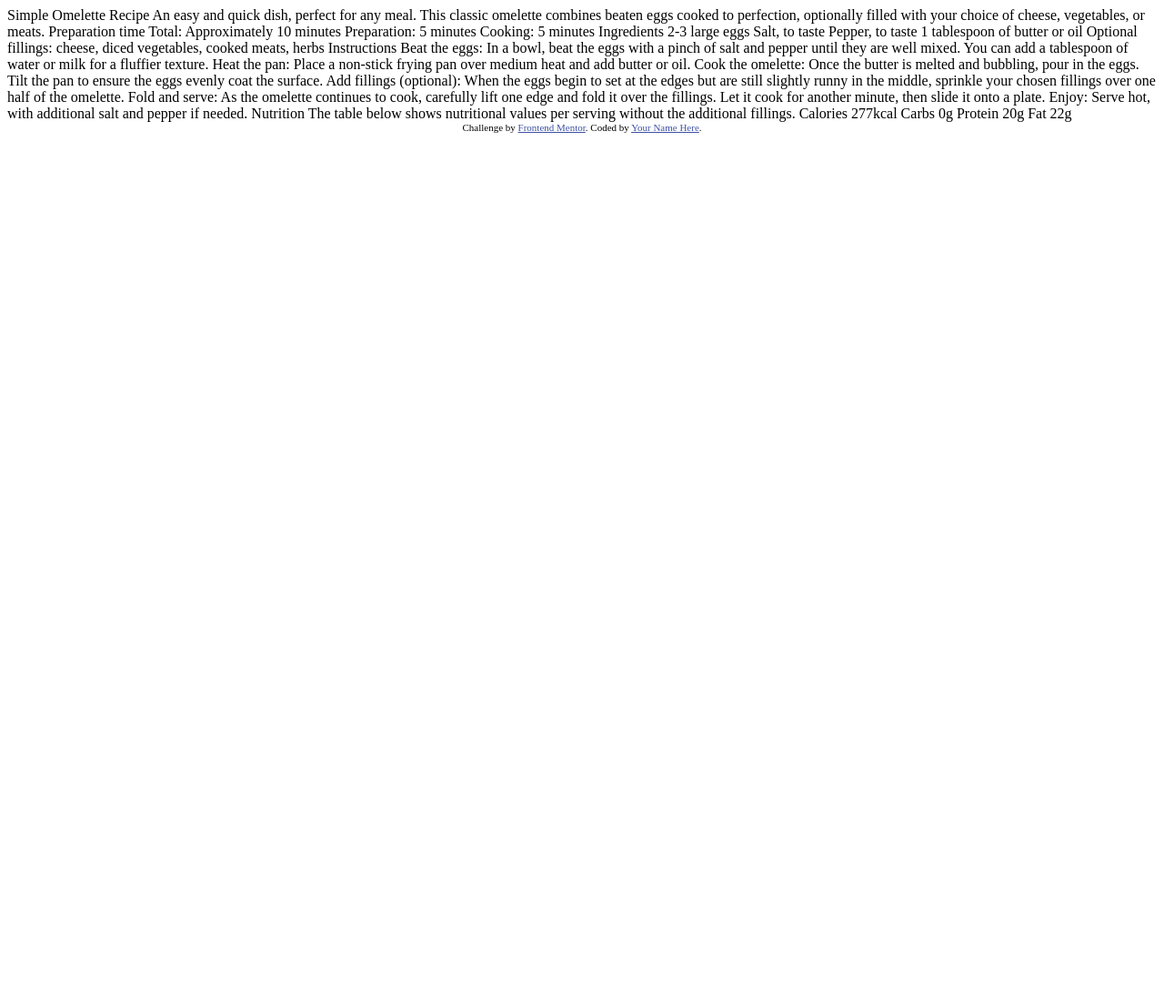
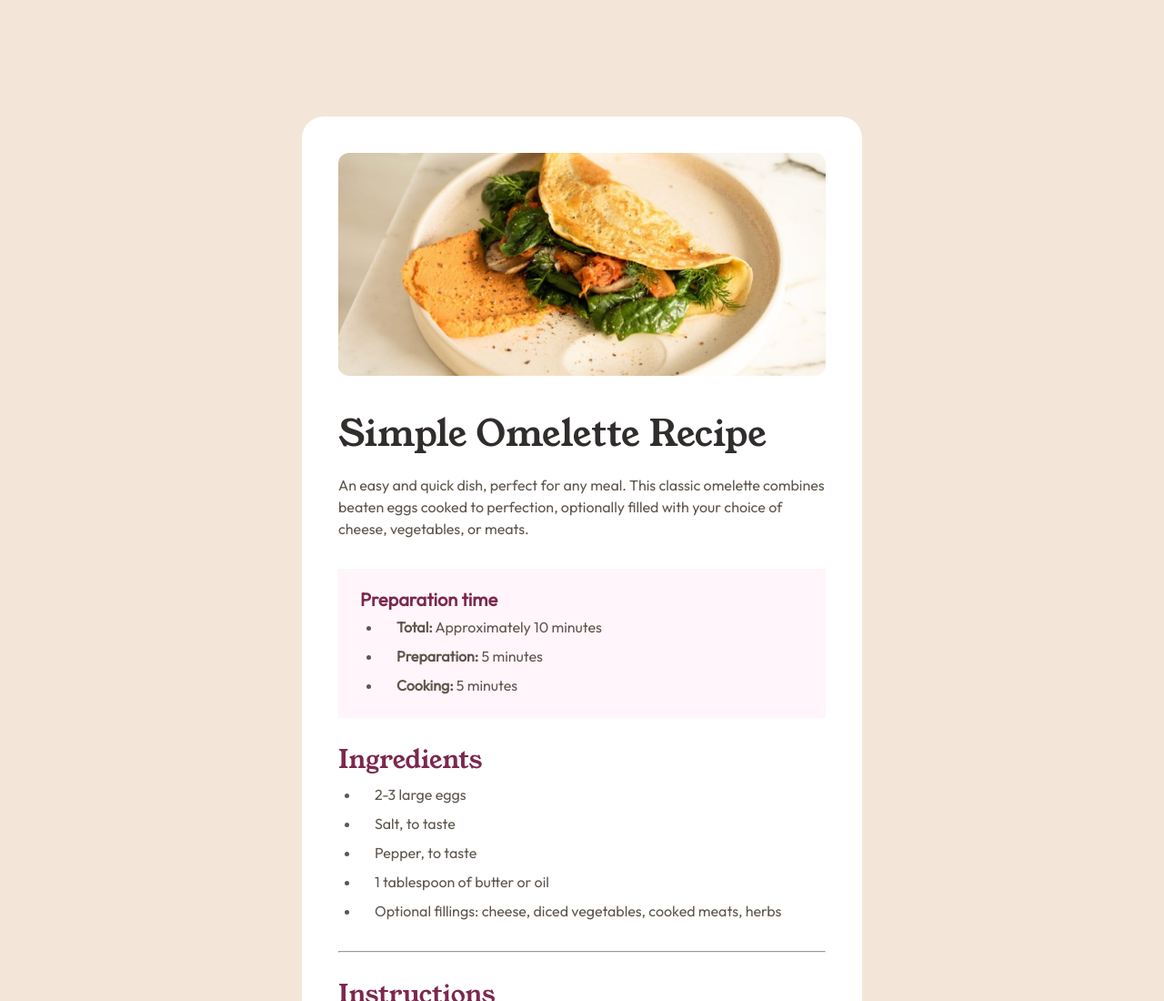
Before and after one commit to i-prkr/recipe-page, a plain HTML site: page index.html in a window 1280 px wide. Shown: the top 1100 px of the page at 91% size. Before the commit the page ends 800 px from the top, so only its background shows below. Drawn offline with Linux system fonts and the light colour scheme.

Commit message:
First draft of solution

```diff
--- a/index.html
+++ b/index.html
@@ -5,73 +5,98 @@
   <meta name="viewport" content="width=device-width, initial-scale=1.0"> <!-- displays site properly based on user's device -->
 
   <link rel="icon" type="image/png" sizes="32x32" href="./assets/images/favicon-32x32.png">
+  <link rel="stylesheet" href="./styles.css">
+  <link rel="preconnect" href="https://fonts.googleapis.com">
+  <link rel="preconnect" href="https://fonts.gstatic.com" crossorigin>
+  <link href="https://fonts.googleapis.com/css2?family=Outfit&family=Young+Serif&display=swap" rel="stylesheet">
 
-  <title>Frontend Mentor | Recipe page</title>
+  <title>Recipe page</title>
 
-  <!-- Feel free to remove these styles or customise in your own stylesheet 👍 -->
   <style>
     .attribution { font-size: 11px; text-align: center; }
     .attribution a { color: hsl(228, 45%, 44%); }
   </style>
 </head>
 <body>
+  <div class="container">
+    <div class="card">
+      <img src="./assets/images/image-omelette.jpeg" alt="omelette" />
+      <div class="card-text">
+        <h1>Simple Omelette Recipe</h1>
 
-  Simple Omelette Recipe
+        <p class="description">An easy and quick dish, perfect for any meal. This classic omelette combines beaten eggs cooked
+          to perfection, optionally filled with your choice of cheese, vegetables, or meats.</p>
 
-  An easy and quick dish, perfect for any meal. This classic omelette combines beaten eggs cooked
-  to perfection, optionally filled with your choice of cheese, vegetables, or meats.
+        <section class="preparation">
+          <h3>Preparation time</h3>
+          <ul>
+            <li><strong>Total:</strong> Approximately 10 minutes</li>
+            <li><strong>Preparation:</strong>  5 minutes</li>
+            <li><strong>Cooking:</strong>  5 minutes</li>
+          </ul>
+        </section>
 
-  Preparation time
+        <section class="ingredients">
+          <h2>Ingredients</h2>
+          <ul>
+            <li>2-3 large eggs</li>
+            <li>Salt, to taste</li>
+            <li>Pepper, to taste</li>
+            <li>1 tablespoon of butter or oil</li>
+            <li>Optional fillings: cheese, diced vegetables, cooked meats, herbs</li>
+          </ul>
+        </section>
+        <hr/>
+        <section class="instructions">
+          <h2>Instructions</h2>
 
-  Total: Approximately 10 minutes
-  Preparation: 5 minutes
-  Cooking: 5 minutes
+          <ol>
+            <li><strong>Beat the eggs:</strong> In a bowl, beat the eggs with a pinch of salt and pepper until they are well mixed.
+              You can add a tablespoon of water or milk for a fluffier texture.</li>
+            <li><strong>Heat the pan:</strong> Place a non-stick frying pan over medium heat and add butter or oil.</li>
+            <li><strong>Cook the omelette:</strong> Once the butter is melted and bubbling, pour in the eggs. Tilt the pan to ensure
+              the eggs evenly coat the surface.</li>
+            <li><strong>Add fillings (optional):</strong> When the eggs begin to set at the edges but are still slightly runny in the
+              middle, sprinkle your chosen fillings over one half of the omelette.</li>
+            <li><strong>Fold and serve:</strong> As the omelette continues to cook, carefully lift one edge and fold it over the
+              fillings. Let it cook for another minute, then slide it onto a plate.</li>
+            <li><strong>Enjoy:</strong> Serve hot, with additional salt and pepper if needed.</li>
+          </ol>
 
-  Ingredients
+        </section>
+        <hr/>
+        <section class="nutrition">
+          <h2>Nutrition</h2>
 
-  2-3 large eggs
-  Salt, to taste
-  Pepper, to taste
-  1 tablespoon of butter or oil
-  Optional fillings: cheese, diced vegetables, cooked meats, herbs
+          <p>The table below shows nutritional values per serving without the additional fillings.</p>
 
-  Instructions
+          <table>
+            <tr>
+              <td>Calories</td>
+              <td><strong>277kcal</strong></td>
+            </tr>
+            <tr>
+              <td>Carbs</td>
+              <td><strong>0g</strong></td>
+            </tr>
+            <tr>
+              <td>Protein</td>
+              <td><strong>20g</strong></td>
+            </tr>
+            <tr>
+              <td>Fat</td>
+              <td><strong>22g</strong></td>
+            </tr>
+          </table>
 
-  Beat the eggs: In a bowl, beat the eggs with a pinch of salt and pepper until they are well mixed.
-  You can add a tablespoon of water or milk for a fluffier texture.
+        </section>
+      </div>
+    </div>
+  </div>
 
-  Heat the pan: Place a non-stick frying pan over medium heat and add butter or oil.
-
-  Cook the omelette: Once the butter is melted and bubbling, pour in the eggs. Tilt the pan to ensure
-  the eggs evenly coat the surface.
-
-  Add fillings (optional): When the eggs begin to set at the edges but are still slightly runny in the
-  middle, sprinkle your chosen fillings over one half of the omelette.
-
-  Fold and serve: As the omelette continues to cook, carefully lift one edge and fold it over the
-  fillings. Let it cook for another minute, then slide it onto a plate.
-
-  Enjoy: Serve hot, with additional salt and pepper if needed.
-
-  Nutrition
-
-  The table below shows nutritional values per serving without the additional fillings.
-
-  Calories
-  277kcal
-
-  Carbs
-  0g
-
-  Protein
-  20g
-
-  Fat
-  22g
-
-  <div class="attribution">
+  <!-- <div class="attribution">
     Challenge by <a href="https://www.frontendmentor.io?ref=challenge" target="_blank">Frontend Mentor</a>.
-    Coded by <a href="#">Your Name Here</a>.
-  </div>
+    Coded by <a href="#">Ian Parker</a>.
+  </div> -->
 </body>
 </html>
--- /dev/null
+++ b/styles.css
@@ -0,0 +1,201 @@
+* {
+    margin: 0px;
+    padding: 0px;
+    font-size: 100%;
+    letter-spacing: 0px;
+    box-sizing: border-box;
+    /* list-style-position: inside; */
+}
+
+:root {
+
+    /* fonts */
+    --ff-outfit-sans: "Outfit", sans-serif;
+    --ff-young-serif: "Young Serif", serif;
+    --fs-preset1: 2.5rem;
+    --fs-preset2: 1.75rem;
+    --fs-preset3: 1.25rem;
+    --fs-preset4: 1rem;
+    --fw-normal: 400;
+    --fw-semibold: 600;
+    --fw-bold: 700;
+    --flh-regular: 100%;
+    --flh-extra: 150%;
+
+    /* colours */
+    --clr-rose-800: hsl(332, 51%, 32%);
+    --clr-rose-50: hsl(330, 100%, 98%);
+    --clr-stone-900: hsl(24, 5%, 18%);
+    --clr-stone-600: hsl(30,10%, 34%);
+    --clr-stone-150: hsl(30,18%, 87%);
+    --clr-stone-100: hsl(30,54%, 90%);
+    --clr-brown-800: hsl(14,45%, 36%);
+    --clr-white: hsl(0,0%, 100%);
+
+    color: var(--clr-stone-600);
+}
+
+img {
+    max-width: 100%;
+}
+
+h1 {
+    font-family: var(--ff-young-serif);
+    font-size: var(--fs-preset1);
+    font-weight: var(--fw-normal);
+    line-height: var(--flh-regular);
+    color: var(--clr-stone-900);
+}
+
+h2 {
+    font-family: var(--ff-young-serif);
+    font-size: var(--fs-preset2);
+    font-weight: var(--fw-normal);
+    line-height: var(--flh-regular);
+}
+
+h3 {
+    font-family: var(--ff-outfit-sans);
+    font-size: var(--fs-preset3);
+    font-weight: var(--fw-semibold);
+    line-height: var(--flh-regular);
+}
+
+p, li, td, tr {
+    font-family: var(--ff-outfit-sans);
+    font-size: var(--fs-preset4);
+    font-weight: var(--fw-normal);
+    line-height: var(--flh-extra);
+}
+
+ul, ol {
+    margin-left: 24px;
+}
+
+li {
+    margin-top: 8px;
+    padding-left: 16px;
+}
+
+table {
+    margin-top: 24px;
+    width: 100%;
+    border-collapse: collapse;
+}
+
+tr {
+    border-bottom: 1pt solid var(--clr-stone-150);
+}
+
+tr:last-child {
+    border-bottom: none;
+}
+
+td {
+    padding: 12px;
+
+    > strong {
+        color: var(--clr-brown-800);
+    }
+}
+
+.container {
+    background-color: var(--clr-stone-100);
+    display: flex;
+    flex-direction: column;
+    align-items: center;
+    justify-content: center;
+}
+
+.card {
+    background-color: var(--clr-white);
+}
+
+.card-text {
+    padding-inline: 32px;
+    padding-block: 40px;
+}
+
+.description {
+    margin-top: 24px;
+}
+
+.preparation {
+    padding: 24px;
+    background-color: var(--clr-rose-50);
+    margin-top: 32px;
+
+    > h3 {
+        color: var(--clr-rose-800);
+        margin-bottom: 8px;
+    }
+
+}
+
+.ingredients {
+    margin-block: 32px;
+
+    > h2 {
+        color: var(--clr-rose-800);
+        margin-bottom: 12px;
+    }
+}
+
+.instructions {
+    margin-block: 32px;
+
+    > h2 {
+        color: var(--clr-rose-800);
+        margin-bottom: 16px;
+    }
+
+    > ol > li::marker {
+        font-weight: var(--fw-bold);
+    }
+}
+
+.nutrition {
+    margin-top: 32px;
+
+    > h2 {
+        color: var(--clr-rose-800);
+        margin-bottom: 24px;
+    }
+
+}
+
+/* tablet */
+@media screen and (90rem >= width >= 48rem) {
+
+    .card {
+        border-radius: 1.5rem;
+        max-width: 38.5rem;
+        padding: 40px;
+        margin-block: 8rem;
+    }
+    .card-text {
+        padding: 0px;
+        padding-top: 40px;
+    }
+    img {
+        border-radius: .75rem;
+    }
+}
+
+/* desktop */
+@media screen and (width >= 90rem) {
+
+    .card {
+        border-radius: 1.5rem;
+        max-width: 46rem;
+        padding: 40px;
+        margin-block: 8rem;
+    }
+    .card-text {
+        padding: 0px;
+        padding-top: 40px;
+    }
+    img {
+        border-radius: .75rem;
+    }
+}
```
Also changed, not shown: assets/images/screenshot.png (added), 1 other file.
